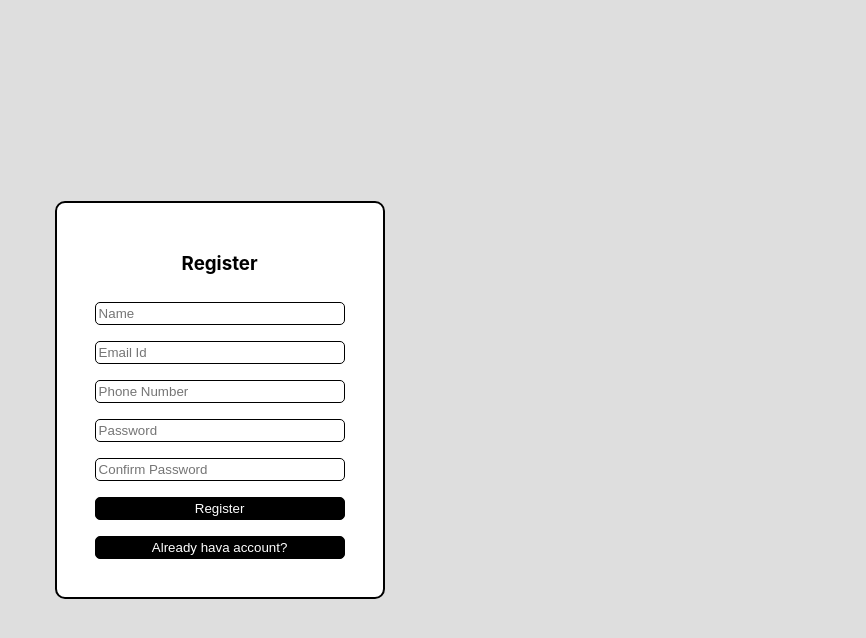
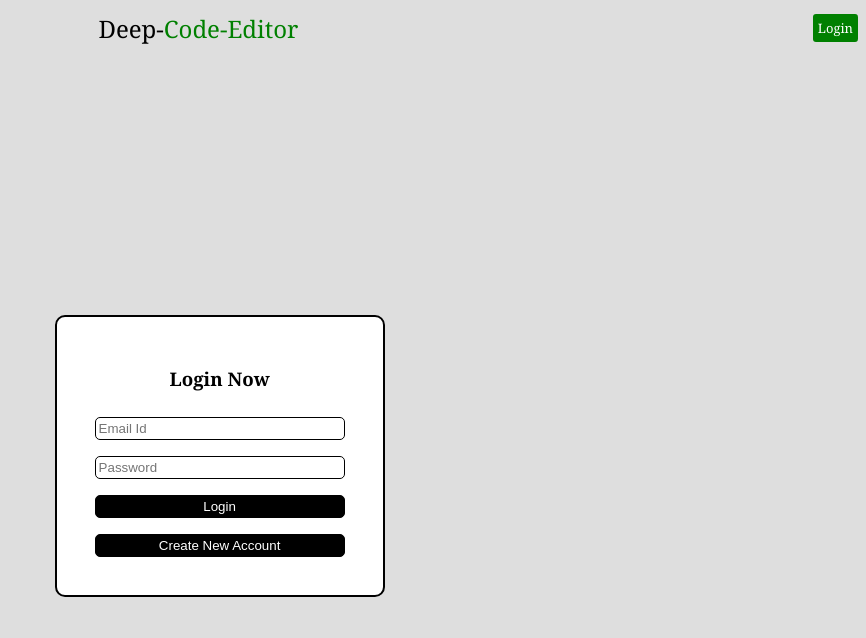
Before and after one commit to arun-ar7/deep-code, a React (Create React App) app in the folder front-end/: page /authenticate in a window 1280 px wide. Shown: the top 638 px of the page, without its empty margins (414-1280 px from the left). Built offline with nearby package versions, Linux system fonts and the light colour scheme.

Commit message:
completed protected route and added headers

```diff
--- a/front-end/src/App.js
+++ b/front-end/src/App.js
@@ -4,6 +4,7 @@ import "./App.css";
 import Home from "./components/HomePage/Home";
 import ProtectedRoute from "./components/Routes/ProtectedRoute";
 import { useState } from "react";
+import Header from "./components/Header/Header";
 
 function App() {
   const [isLoggedIn, setIsLoggedIn] = useState(false);
@@ -24,7 +25,7 @@ function App() {
             path="/"
             element={
               <ProtectedRoute isLoggedIn={isLoggedIn}>
-                <Home />
+                <Home isLoggedIn={isLoggedIn} setIsLoggedIn={setIsLoggedIn} />
               </ProtectedRoute>
             }
           />
--- a/front-end/src/components/Header/Header.js
+++ b/front-end/src/components/Header/Header.js
@@ -0,0 +1,36 @@
+import React from "react";
+import "../styles/headerStyles.css";
+import { useNavigate } from "react-router-dom";
+
+const Header = ({ isLoggedIn, setIsLoggedIn }) => {
+  const navigate = useNavigate();
+  function callLogoutFunction() {
+    setIsLoggedIn(false);
+    navigate("/authenticate");
+  }
+  function navigateToAuthPage() {
+    navigate("/authenticate");
+  }
+
+  return (
+    <div className="navBarContainer">
+      <div className="navElement navLeft"></div>
+      <div className="navElement navCenter">
+        Deep-<span className="navCenterRight">Code-Editor</span>
+      </div>
+      <div className="navElement navRight">
+        {isLoggedIn ? (
+          <div className="authButtons" onClick={callLogoutFunction}>
+            Logout
+          </div>
+        ) : (
+          <div className="authButtons" onClick={navigateToAuthPage}>
+            Login
+          </div>
+        )}
+      </div>
+    </div>
+  );
+};
+
+export default Header;
--- a/front-end/src/components/HomePage/Home.jsx
+++ b/front-end/src/components/HomePage/Home.jsx
@@ -2,7 +2,8 @@ import React, { useState } from "react";
 import TextArea from "../TextArea/TextArea";
 import "../styles/codeEditor.css";
 import axios from "axios";
-const Home = () => {
+import Header from "../Header/Header";
+const Home = ({ isLoggedIn, setIsLoggedIn }) => {
   //more implementations to be done
 
   const [code, setCode] = useState(
@@ -61,6 +62,9 @@ const Home = () => {
     setSelectedLanguage(event.target.value);
   };
   return (
+    <>
+      <Header isLoggedIn={isLoggedIn} setIsLoggedIn={setIsLoggedIn} />
+
       <div className="homeContainer">
         <div className="home-left">
           <select value={selectedLanguage} onChange={handleLanguageChange}>
@@ -108,6 +112,7 @@ const Home = () => {
           />
         </div>
       </div>
+    </>
   );
 };
 
--- a/front-end/src/components/Registration/LoginPage.jsx
+++ b/front-end/src/components/Registration/LoginPage.jsx
@@ -2,6 +2,7 @@ import React, { useRef, useState } from "react";
 import axios from "axios";
 import "../styles/loginStyles.css";
 import { useNavigate } from "react-router-dom";
+import Header from "../Header/Header";
 
 const LoginPage = ({ isLoggedIn, setIsLoggedIn }) => {
   const [isNewRegistration, setIsNewRegistration] = useState(false);
@@ -64,9 +65,13 @@ const LoginPage = ({ isLoggedIn, setIsLoggedIn }) => {
   }
 
   return (
+    <>
+      <Header isLoggedIn={isLoggedIn} setIsLoggedIn={setIsLoggedIn} />
       <div className="authContainer">
         <div
-        className={`loginContainer ${isNewRegistration ? "" : "displayNone"}`}
+          className={`loginContainer ${
+            !isNewRegistration ? "" : "displayNone"
+          }`}
         >
           <h3>Login Now</h3>
           <div>
@@ -105,7 +110,9 @@ const LoginPage = ({ isLoggedIn, setIsLoggedIn }) => {
           </div>
         </div>
         <div
-        className={`loginContainer ${isNewRegistration ? "displayNone" : ""}`}
+          className={`loginContainer ${
+            !isNewRegistration ? "displayNone" : ""
+          }`}
         >
           <h3>Register</h3>
           <input
@@ -155,6 +162,7 @@ const LoginPage = ({ isLoggedIn, setIsLoggedIn }) => {
           />
         </div>
       </div>
+    </>
   );
 };
 
--- a/front-end/src/components/TextArea/TextArea.js
+++ b/front-end/src/components/TextArea/TextArea.js
@@ -16,7 +16,7 @@ const TextArea = ({ code, setCode, selectedLanguage }) => {
         onChange={handleCodeChange}
         className="textAreaForProgramming"
         value={code}
-        style={{ height: "90vh", width: "50vw" }}
+        style={{ height: "85vh", width: "49vw" }}
         editorProps={{ $blockScrolling: true }}
       />
     </div>
--- a/front-end/src/components/styles/codeEditor.css
+++ b/front-end/src/components/styles/codeEditor.css
@@ -17,4 +17,5 @@
 .codeEditorInputs {
   height: 30vh;
   width: 40vw;
+  margin: 3px;
 }
--- /dev/null
+++ b/front-end/src/components/styles/headerStyles.css
@@ -0,0 +1,27 @@
+.navBarContainer {
+  display: flex;
+  flex-direction: row;
+  justify-content: space-between;
+  height: 7vh;
+  align-items: center;
+}
+.navCenter {
+  font-size: 1.5em;
+  font-family: Georgia, "Times New Roman", Times, serif;
+}
+.navCenterRight {
+  color: green;
+}
+body {
+  font-family: Georgia, "Times New Roman", Times, serif;
+}
+.authButtons {
+  background-color: green;
+  color: white;
+  padding: 5px;
+  margin: 2px;
+  font-size: small;
+  border-radius: 3px;
+  cursor: pointer;
+  margin-right: 8px;
+}
--- a/front-end/src/components/styles/textAreaStyles.css
+++ b/front-end/src/components/styles/textAreaStyles.css
@@ -1,7 +1,7 @@
 .homeContainer {
   display: flex;
-  height: 100vh;
-  height: 100svh;
+  height: 93vh;
+  overflow: hidden;
 }
 
 .textAreaForProgramming {
@@ -18,7 +18,7 @@
   border: 1px solid black;
 }
 .home-left {
-  height: 100%;
+  height: 92vh;
 }
 
 .home-left select {
```
Lines whose indentation alone changed are shown as unchanged.
